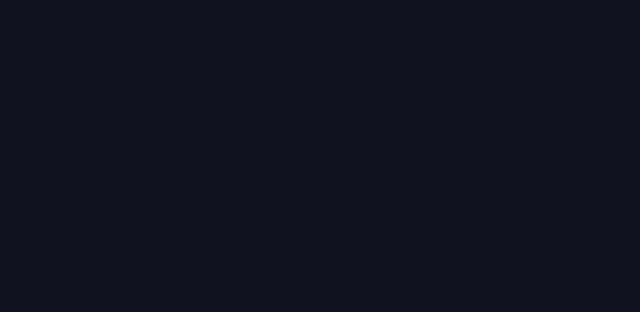
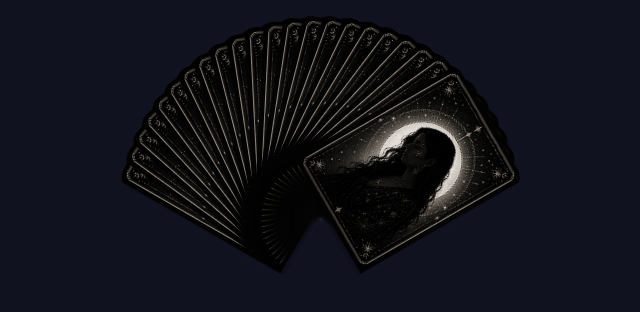
Before and after one commit to FactoriaF5-Tarot-Team1/GoddessesTarot, a React (Vite) app: page / in a window 1280 px wide. Shown: the top 312 px of the page, without its empty margins (320-960 px from the left). Built offline with nearby package versions, Linux system fonts and the light colour scheme; a web font is replaced by a local one.

Commit message:
fix: styles fixed and rename cardFan folder to card-fan

```diff
--- a/src/components/cardFan/CardFan.jsx
+++ b/src/components/card-fan/CardFan.jsx
@@ -24,15 +24,15 @@
     <div
       style={style}
       className={`${styles.cardFan} ${isSelected ? styles.selected : ""} ${isDisabled ? styles.disabled : ""} ${isTouched ? styles.touched : ""}`}
-      onClick={handleClick}
       onTouchStart={(e) => {
         e.preventDefault();
+        if (isDisabled) return;
         setIsTouched(true);
       }}
       onTouchEnd={(e) => {
         e.preventDefault();
         setIsTouched(false);
-        handleClick();
+        if (!isDisabled) handleClick();
       }}
       onClick={(e) => {
         if (e.pointerType === "touch") return; // ignora clicks que vienen de touch
--- a/src/components/cardFan/CardFan.module.scss
+++ b/src/components/card-fan/CardFan.module.scss
@@ -40,7 +40,7 @@
   cursor: not-allowed;
 
   &:hover {
-    transform: none;
+    transform: rotate(var(--rotation));
   }
 }
 
--- a/src/components/fan/Fan.jsx
+++ b/src/components/fan/Fan.jsx
@@ -1,4 +1,4 @@
-import CardFan from "../cardFan/CardFan";
+import CardFan from "../card-fan/CardFan";
 import styles from "./Fan.module.scss";
 
 function Fan({ shuffledIds, selectCard, selectedCards }) {
--- a/src/pages/home/Home.jsx
+++ b/src/pages/home/Home.jsx
@@ -1,11 +1,20 @@
-import React from 'react'
+import React from "react"
+import Fan from "../../components/fan/Fan"
+//import TurnIndicator from "../../components/turnIndicator/TurnIndicator"
+import useFanCards from "../../hooks/useFanCards"
 
 function Home() {
-  return (
-    <>
+    const { shuffledIds, selectCard, selectedCards, currentTurn } = useFanCards()
 
-    </>
-  )
+    return (
+        <>
+            <Fan
+                shuffledIds={shuffledIds}
+                selectCard={selectCard}
+                selectedCards={selectedCards}
+            />
+        </>
+    )
 }
 
 export default Home
--- a/src/services/apiTarot.jsx
+++ b/src/services/apiTarot.jsx
@@ -5,7 +5,7 @@
 
 export const apiTarot = () => {
   const getCardById = async (id) => {
-    const response = await axios.get(id);
+    const response = await axios.get(String(id));
     return response.data;
   };
 
```
